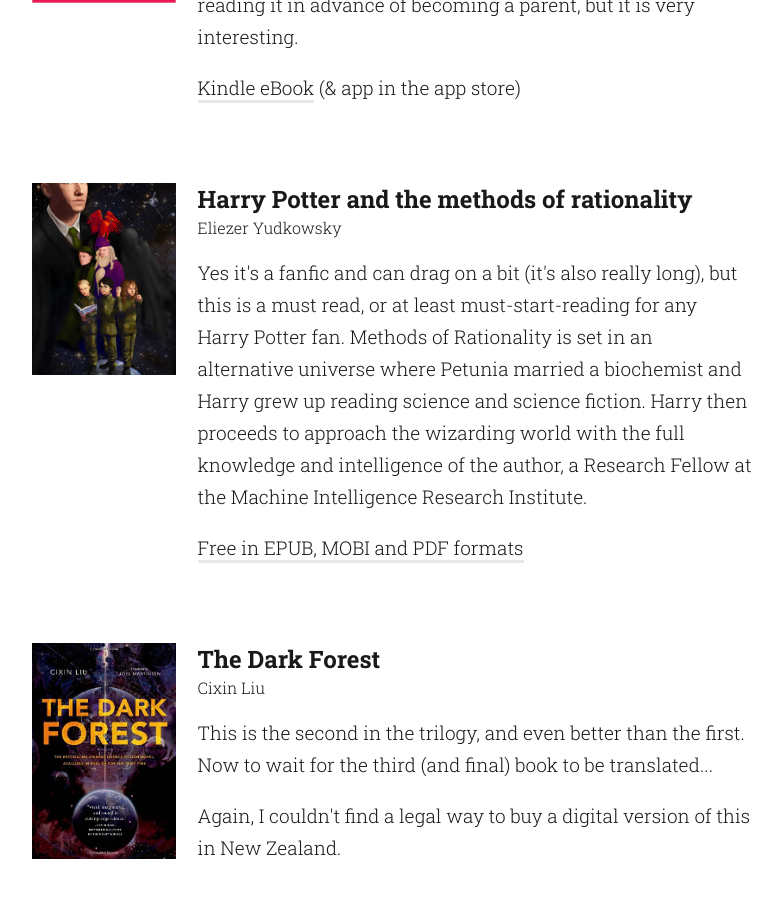
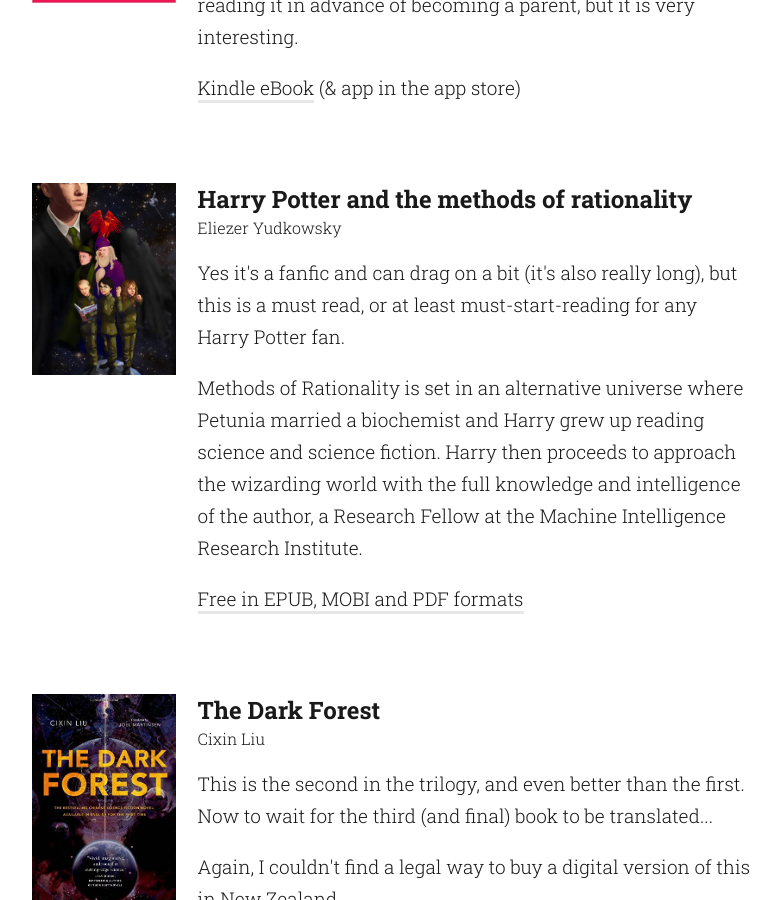
Before and after one commit to MichaelDowse/michaeldowse.github.io, a Jekyll site: the page built from _pages/books.markdown, in a window 1280 px wide and 900 px high, scrolled down 448 px. Shown: the whole window, without its empty margins (248-1030 px from the left). Built offline with Jekyll 4.4.1, drawn with Linux system fonts in a browser that asks for light colours.

Commit message:
Formatting

```diff
--- a/_pages/books.markdown
+++ b/_pages/books.markdown
@@ -25,7 +25,8 @@
   <div class="summary">
     <h2>Harry Potter and the methods of rationality</h2>
     <blockquote>Eliezer Yudkowsky</blockquote>
-    <p>Yes it's a fanfic and can drag on a bit (it's also really long), but this is a must read, or at least must-start-reading for any Harry Potter fan. Methods of Rationality is set in an alternative universe where Petunia married a biochemist and Harry grew up reading science and science fiction. Harry then proceeds to approach the wizarding world with the full knowledge and intelligence of the author, a Research Fellow at the Machine Intelligence Research Institute.</p>
+    <p>Yes it's a fanfic and can drag on a bit (it's also really long), but this is a must read, or at least must-start-reading for any Harry Potter fan.</p>
+    <p>Methods of Rationality is set in an alternative universe where Petunia married a biochemist and Harry grew up reading science and science fiction. Harry then proceeds to approach the wizarding world with the full knowledge and intelligence of the author, a Research Fellow at the Machine Intelligence Research Institute.</p>
 
     <p><a href="http://hpmor.com/">Free in EPUB, MOBI and PDF formats</a></p>
   </div>
```
